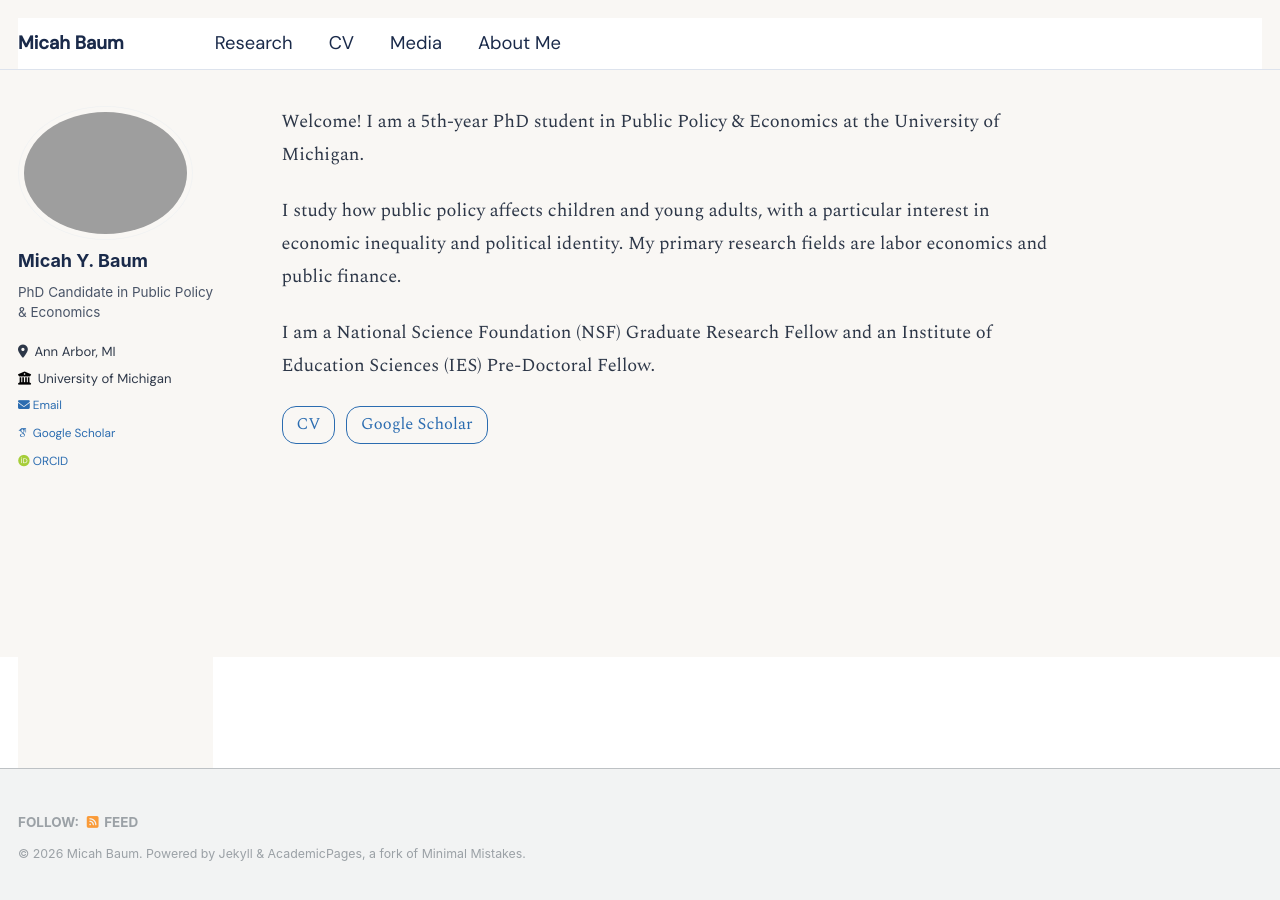
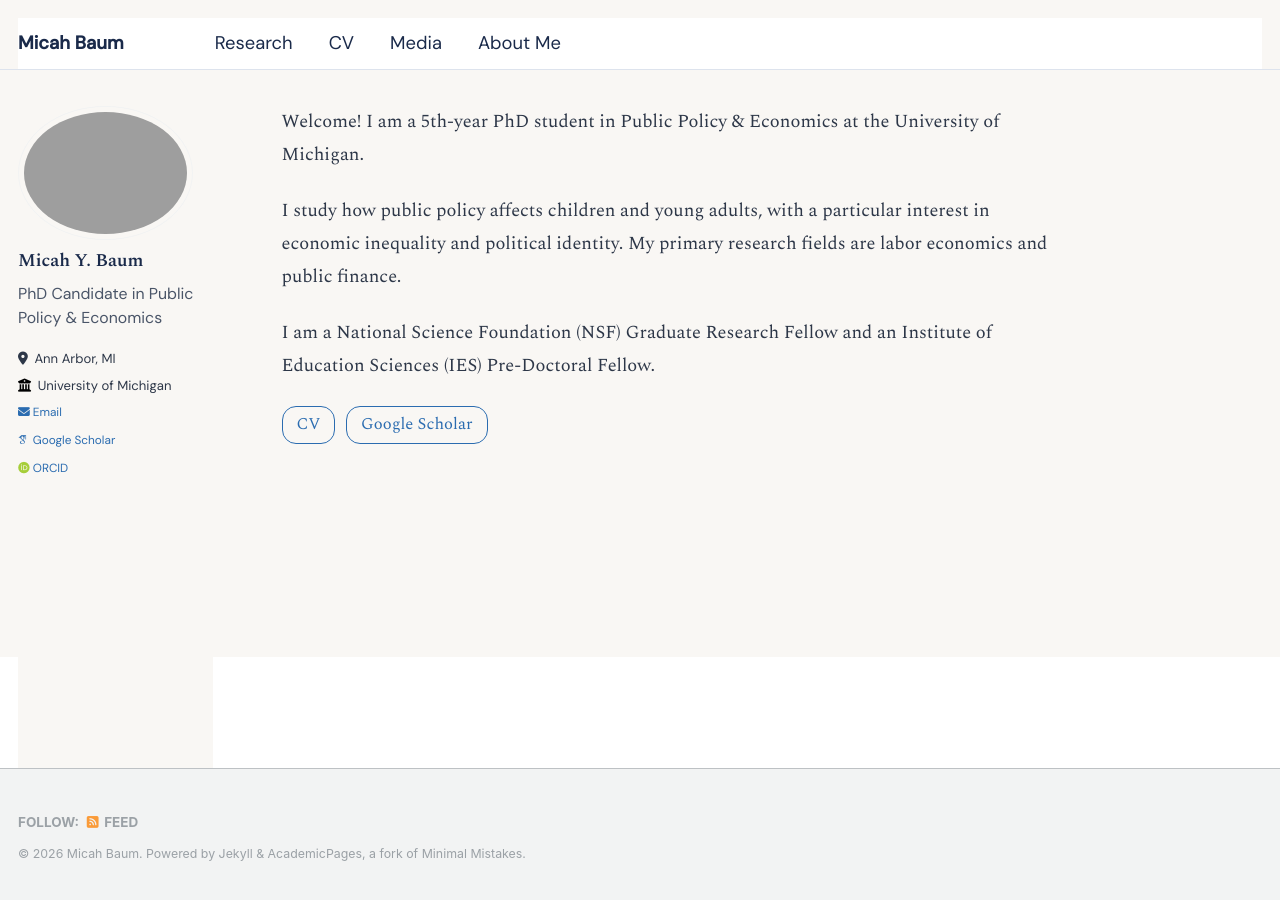
Before and after one commit to micah-baum/micah-baum.github.io, a Jekyll site: the page built from _pages/about.md, in a window 1280 px wide. Built offline with Jekyll 4.4.1, drawn with Linux system fonts in a browser that asks for light colours; some web fonts are replaced.

Commit message:
Force author name/bio font override with !important
Co-Authored-By: Claude Sonnet 4.6 <noreply@anthropic.com>

```diff
--- a/_includes/head/custom.html
+++ b/_includes/head/custom.html
@@ -72,13 +72,13 @@ a:hover {
   background-color: #f9f7f4;
 }
 .author__name {
-  font-family: 'Spectral', Georgia, serif;
-  color: #1a2a4a;
+  font-family: 'Spectral', Georgia, serif !important;
+  color: #1a2a4a !important;
 }
 .author__bio {
-  font-family: 'DM Sans', sans-serif;
-  font-size: 0.88em;
-  color: #4a5568;
+  font-family: 'DM Sans', sans-serif !important;
+  font-size: 0.88em !important;
+  color: #4a5568 !important;
 }
 .author__urls-wrapper,
 .author__urls,
```
